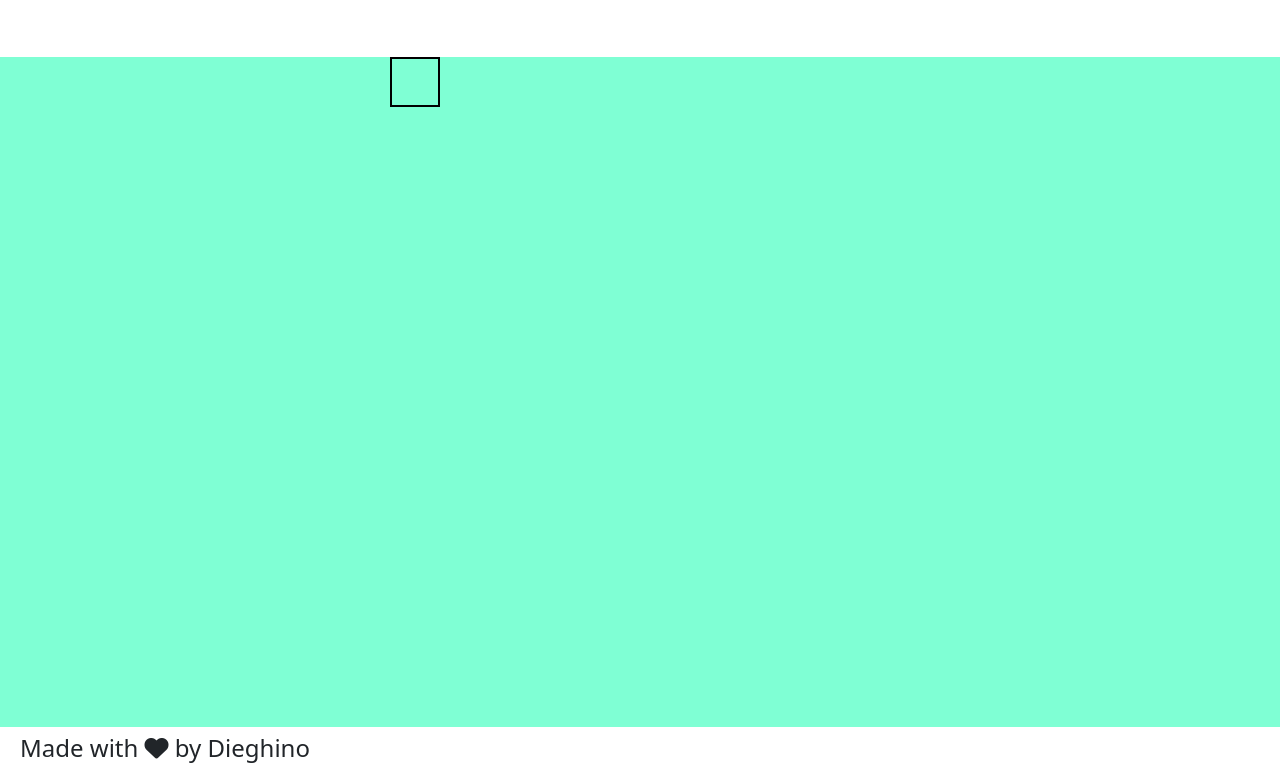
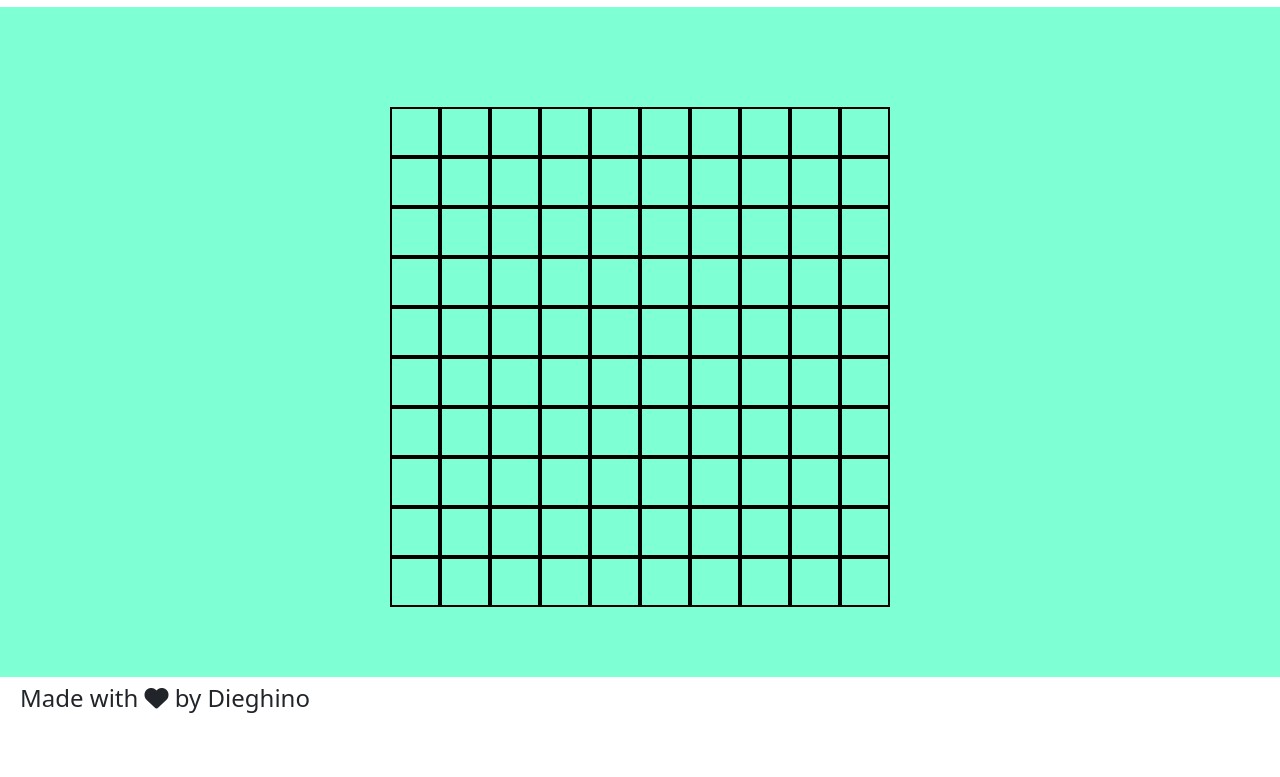
Before and after one commit to dieghino26/js-campominato-grid, a plain HTML site: page index.html in a window 1280 px wide. Shown: the part 73-850 px from the top of the page. After the commit the page ends 800 px from the top, so only its background shows below. Drawn offline with nearby package versions, Linux system fonts and the light colour scheme.

Commit message:
created grid-js

```diff
--- a/css/style.css
+++ b/css/style.css
@@ -34,12 +34,13 @@ main {
     background-color: #7FFFD4;
     min-width: 100vw;
     min-height: calc(100vh - 130px);
+    padding-top: 100px;
 }
 
 #grid {
     width: 500px;
     height: 500px;
-    margin: 50px auto;
+    margin: 0 auto;
 
     display: flex;
     flex-wrap: wrap;
--- a/js/campominato.js
+++ b/js/campominato.js
@@ -0,0 +1,15 @@
+//recuperare la griglia da html
+const grid = document.getElementById("grid")
+
+//rows e cols
+const rows = 10
+const cols = 10
+const totalCells = rows * cols
+
+for (let i = 1; i < totalCells; i++) {
+    //cella
+    const cell = document.createElement("div")
+    cell.className = "cell"
+    //aggiungere in pagina
+    grid.appendChild(cell)
+}
```
